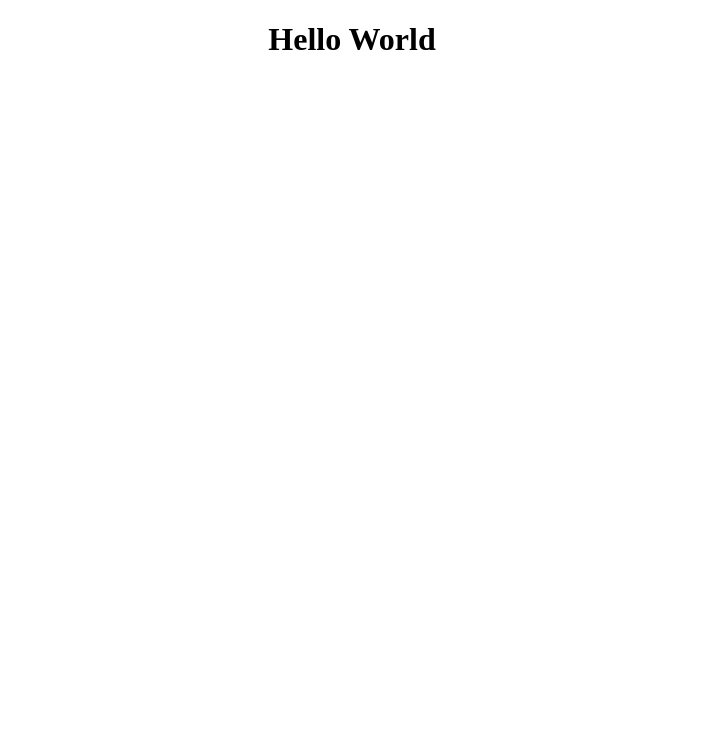
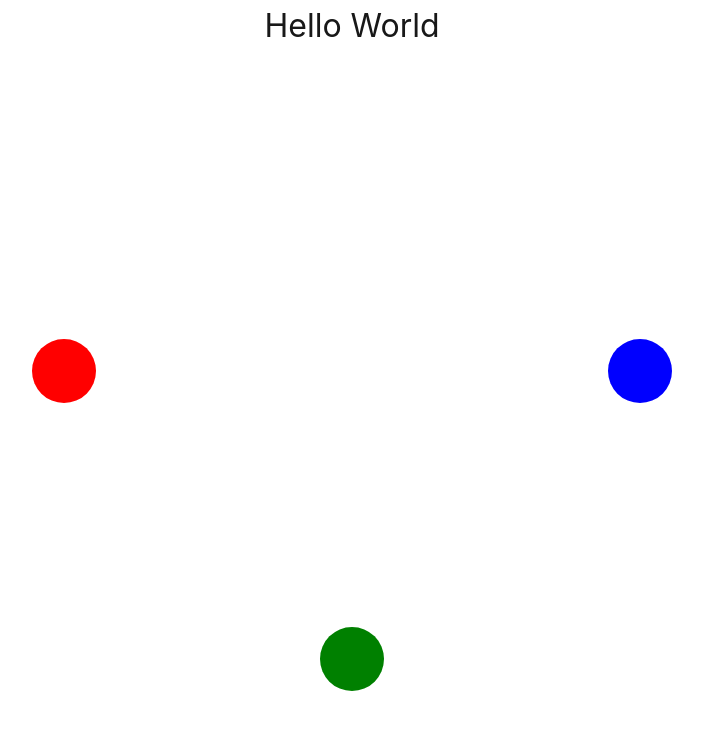
Before and after one commit to evashort/bead-puzzle, a Vue app: page / in a window 1280 px wide. Shown: the top 730 px of the page, without its empty margins (288-991 px from the left). Built offline with nearby package versions, Linux system fonts and the light colour scheme.

Commit message:
dots you can move around

```diff
--- a/src/App.vue
+++ b/src/App.vue
@@ -1,12 +1,16 @@
 <script setup>
 import HelloWorld from './components/HelloWorld.vue'
+import Game from './components/Game.vue'
 </script>
 
 <template>
   <HelloWorld msg="Hello World" />
+  <Game :startingBeads="[0, 3, 2, 1]" />
 </template>
 
 <style>
+@import './assets/base.css';
+
 #app {
   text-align: center;
 }
--- /dev/null
+++ b/src/assets/base.css
@@ -0,0 +1,71 @@
+/* color palette from <https://github.com/vuejs/theme> */
+:root {
+  --vt-c-white: #ffffff;
+  --vt-c-white-soft: #f8f8f8;
+  --vt-c-white-mute: #f2f2f2;
+
+  --vt-c-black: #181818;
+  --vt-c-black-soft: #222222;
+  --vt-c-black-mute: #282828;
+
+  --vt-c-indigo: #2c3e50;
+
+  --vt-c-divider-light-1: rgba(60, 60, 60, 0.29);
+  --vt-c-divider-light-2: rgba(60, 60, 60, 0.12);
+  --vt-c-divider-dark-1: rgba(84, 84, 84, 0.65);
+  --vt-c-divider-dark-2: rgba(84, 84, 84, 0.48);
+
+  --vt-c-text-light-1: var(--vt-c-indigo);
+  --vt-c-text-light-2: rgba(60, 60, 60, 0.66);
+  --vt-c-text-dark-1: var(--vt-c-white);
+  --vt-c-text-dark-2: rgba(235, 235, 235, 0.64);
+}
+
+/* semantic color variables for this project */
+:root {
+  --color-background: var(--vt-c-white);
+  --color-background-soft: var(--vt-c-white-soft);
+  --color-background-mute: var(--vt-c-white-mute);
+
+  --color-border: var(--vt-c-divider-light-2);
+  --color-border-hover: var(--vt-c-divider-light-1);
+
+  --color-heading: var(--vt-c-text-light-1);
+  --color-text: var(--vt-c-black);
+}
+
+@media (prefers-color-scheme: dark) {
+  :root {
+    --color-background: var(--vt-c-black);
+    --color-background-soft: var(--vt-c-black-soft);
+    --color-background-mute: var(--vt-c-black-mute);
+
+    --color-border: var(--vt-c-divider-dark-2);
+    --color-border-hover: var(--vt-c-divider-dark-1);
+
+    --color-heading: var(--vt-c-text-dark-1);
+    --color-text: var(--vt-c-white);
+  }
+}
+
+*,
+*::before,
+*::after {
+  box-sizing: border-box;
+  margin: 0;
+  position: relative;
+  font-weight: normal;
+}
+
+body {
+  min-height: 100vh;
+  color: var(--color-text);
+  background: var(--color-background);
+  transition: color 0.5s, background-color 0.5s;
+  line-height: 1.6;
+  font-family: Inter, -apple-system, BlinkMacSystemFont, 'Segoe UI', Roboto, Oxygen, Ubuntu,
+    Cantarell, 'Fira Sans', 'Droid Sans', 'Helvetica Neue', sans-serif;
+  text-rendering: optimizeLegibility;
+  -webkit-font-smoothing: antialiased;
+  -moz-osx-font-smoothing: grayscale;
+}
--- /dev/null
+++ b/src/components/Game.vue
@@ -0,0 +1,74 @@
+<script>
+export default {
+  data() {
+    return {
+      beads: [...this.startingBeads]
+    }
+  },
+  props: {
+    startingBeads: Array,
+  },
+  computed: {
+    beadData() {
+      return this.beads.map(
+        (bead, index, beads) => {
+          return {
+            id: bead,
+            color: ['', 'red', 'green', 'blue'][bead],
+            x: Math.sin(2 * Math.PI * index / beads.length),
+            y: -Math.cos(2 * Math.PI * index / beads.length)
+          }
+        }
+      ).filter(x => x.id > 0)
+    }
+  },
+  methods: {
+    moveTop() {
+      let dest = this.beads.indexOf(0)
+      this.beads[dest] = this.beads[0]
+      this.beads[0] = 0
+    },
+    moveBottom() {
+      let dest = this.beads.indexOf(0)
+      this.beads[dest] = this.beads[2]
+      this.beads[2] = 0
+    },
+    moveLeft() {
+      let dest = this.beads.indexOf(0)
+      if (dest != 1) {
+        this.beads[dest] = this.beads[3]
+        this.beads[3] = 0
+      }
+    },
+    moveRight() {
+      let dest = this.beads.indexOf(0)
+      if (dest != 3) {
+        this.beads[dest] = this.beads[1]
+        this.beads[1] = 0
+      }
+    },
+  }
+}
+</script>
+
+<template>
+  <button class="tabStop" @keydown.up="moveTop()" @keydown.down="moveBottom()" @keydown.left="moveLeft()" @keydown.right="moveRight()">
+    <svg class="gameView" viewBox="-1 -1 2 2">
+      <circle v-for="bead of beadData" v-bind:cx="0.9 * bead.x" v-bind:cy="0.9 * bead.y" r=".1" v-bind:fill="bead.color" />
+    </svg>
+  </button>
+</template>
+
+<style scoped>
+.tabStop {
+  background-color: inherit;
+  border: none;
+  font: inherit;
+  padding: 0;
+}
+
+.gameView {
+  width: 40rem;
+  height: 40rem;
+}
+</style>
```
